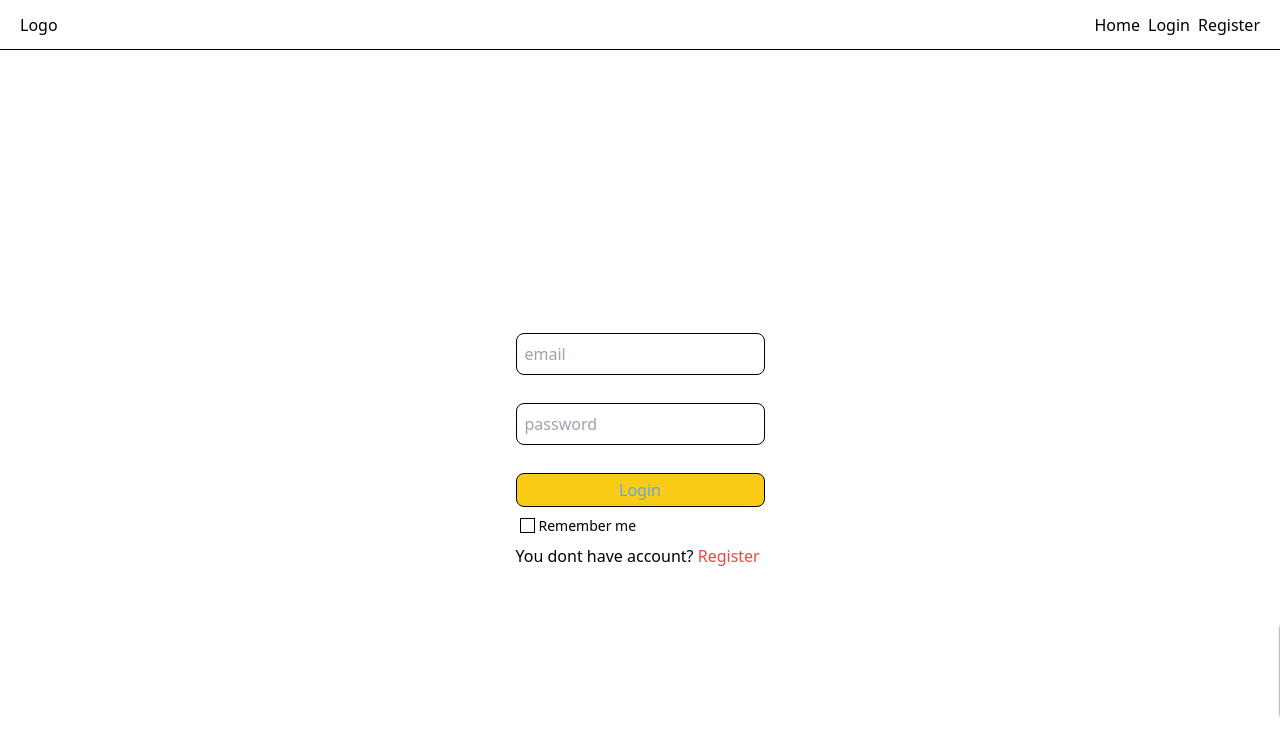
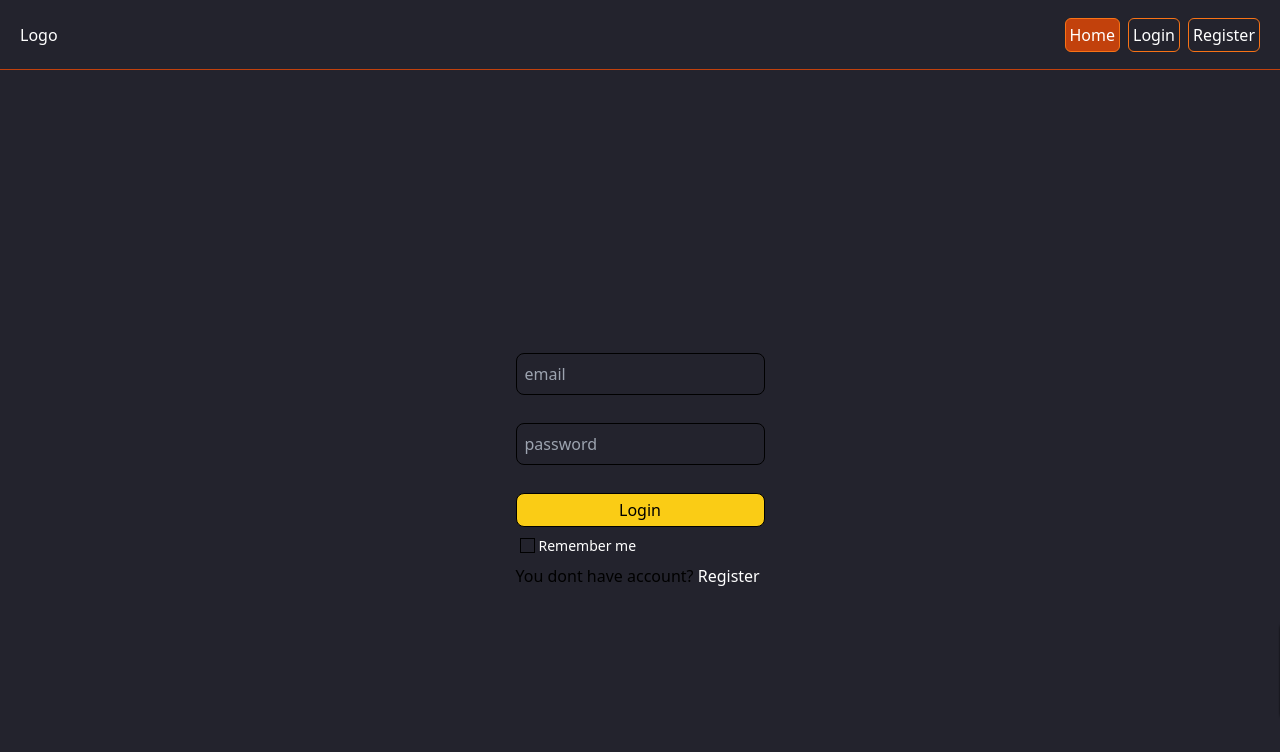
Before and after one commit to volkanfilazi/raffle-lottery-frontend, a Vue app: page /login in a window 1280 px wide. Shown: the top 752 px of the page. Built offline with nearby package versions, Linux system fonts and the light colour scheme; no server answers.

Commit message:
Initial update
V-Button changed - Navbar is updated - login & logout bugs are fixed

```diff
--- a/src/App.vue
+++ b/src/App.vue
@@ -5,7 +5,7 @@
 
 <template>
   <NavBar></NavBar>
-  <div class="flex h-screen">
+  <div class="flex h-screen bg-[#23232d]">
     <RouterView></RouterView>
   </div>
 </template>
--- a/src/components/AllRaffles.vue
+++ b/src/components/AllRaffles.vue
@@ -16,8 +16,8 @@ const raffleDetailToogle = ref<boolean>(false)
 async function createRaffle() {
   await userStore.currentUser()
   userId.value = userStore.userProfile._id
+  await raffleStore.newRaffle(userId.value, balance.value, maxParticipants.value)
   await raffleStore.getAllRaffles()
-  await raffleStore.newRaffle(userId.value, balance.value, maxParticipants.value)
 }
 
 async function fetchJoinRaffle(raffleId: string, userId: string) {
@@ -41,7 +41,7 @@ onMounted(async () => {
 </script>
 
 <template>
-  <div class="flex flex-col w-full">
+  <div class="flex flex-col w-full text-white mt-5">
     <div class="flex flex-wrap p-1 gap-2">
       <div @click="fetchGetSingleRaffle(raffle._id)" class="min-w-[300px] p-2 border-[1px] border-black"
         v-for="raffle in raffleStore.allRaffles">
@@ -57,7 +57,7 @@ onMounted(async () => {
         </div>
       </div>
     </div>
-    <div v-if="raffleDetailToogle" class="border-[1px] border-black p-2">
+    <div v-if="raffleDetailToogle" class="border-[1px] mt-5 border-black p-2">
       <div class="w-full flex flex-col justify-center items-center">
         <div>Creater : {{ raffleStore.singleRaffleResponse?.createdBy }}</div>
         <div>Max Participants :{{ raffleStore.singleRaffleResponse?.maxParticipants }}</div>
--- a/src/components/Navbar.vue
+++ b/src/components/Navbar.vue
@@ -1,44 +1,43 @@
 <script setup lang="ts">
-import { onMounted, ref, watchEffect } from 'vue';
+import { onMounted, ref } from 'vue';
 import { useUserStore } from '../store/UserStore';
-import { CurrentUser } from '../interfaces/currentUser'
 import { useRouter } from "vue-router";
+import { tryOnMounted, useStorage } from '@vueuse/core'
+
+const checkLogout = useStorage("logout",false)
 
 const router = useRouter()
 const userStore = useUserStore()
-const isLoading = ref<boolean>(true)
 
-async function fetchCurrentUser() {
+onMounted(async() =>{
   await userStore.currentUser()
-
-  isLoading.value = false
-}
-
-watchEffect(async () => {
-  await fetchCurrentUser()
 })
 
 async function logOut() {
-  userStore.logout()
-  router.push({ name: 'login' })
-  fetchCurrentUser()
+  const response = userStore.logout()
+  console.log(response);
+  if(response === ''){
+  checkLogout.value = false
+   router.push({ name: 'login' })
+  }
 }
 </script>
 
 <template>
-  <div class="w-full flex justify-between border-b-[1px] border-black pl-5 pr-5 min-h-[50px] items-center">
+  <div class="w-full flex bg-[#23232d] text-white justify-between border-b-[1px] border-orange-700 pl-5 pr-5 min-h-[70px] items-center">
     <ul>
-      <li>Logo</li>
+      <li class="text-white">Logo</li>
     </ul>
     <ul class="flex gap-2">
-      <router-link class="hover:text-yellow-400" :to="{ name: 'homepage' }">Home</router-link>
-      <template v-if="!userStore.userProfile">
-        <router-link class="hover:text-yellow-400" :to="{ name: 'login' }">Login</router-link>
-        <router-link class="hover:text-yellow-400" :to="{ name: 'register' }">Register</router-link>
+      <router-link class="border-[1px] bg-orange-700 text-white border-orange-500 p-1 rounded-md" :to="{ name: 'homepage' }">Home</router-link>
+      <template v-if="checkLogout === false">
+        <router-link class="border-[1px] border-orange-500 p-1 rounded-md" :to="{ name: 'login' }">Login</router-link>
+        <router-link class="border-[1px] border-orange-500 p-1 rounded-md" :to="{ name: 'register' }">Register</router-link>
       </template>
-      <template v-else>
-        <router-link class="hover:text-yellow-400" :to="{ name: 'login' }">{{ userStore.userProfile.username }}</router-link>
-        <p class="cursor-pointer" @click="logOut()">Logout</p>
+      <template v-if="checkLogout === true">
+        <router-link class="border-[1px] bg-orange-700 text-white border-orange-500 p-1 rounded-md" :to="{ name: 'login' }">{{ userStore.userProfile?.username }}</router-link>
+        <p class="border-[1px] bg-orange-700 text-white border-orange-500 p-1 rounded-md">balance : {{ userStore.userProfile?.balance }}</p>
+        <p class="border-[1px] bg-orange-700 text-white border-orange-500 p-1 rounded-md cursor-pointer" @click="logOut()">Logout</p>
       </template>
     </ul>
   </div>
--- a/src/components/base/V-Button.vue
+++ b/src/components/base/V-Button.vue
@@ -14,7 +14,7 @@ const clicked = async () => {
 
 <template>
   <button @click.self="clicked()" :disabled="isLoading"
-    class="flex justify-center items-center bg-yellow-400 bg-transparent border-[1px] border-black min-w-[150px] min-h-[34px] hover:bg-yellow-300 transition-all ease-in duration-100 hover:text-black p-1 rounded-lg text-blue-400">
+    class="flex justify-center items-center bg-yellow-400 bg-transparent border-[1px] border-black min-w-[150px] min-h-[34px] hover:bg-yellow-300 transition-all ease-in duration-100 hover:text-black p-1 rounded-lg text-black">
     <Icon v-if="isLoading" icon="eos-icons:bubble-loading" color="black" class="text-black" />
     <slot v-else></slot>
   </button>
--- a/src/components/base/V-Input.vue
+++ b/src/components/base/V-Input.vue
@@ -41,6 +41,6 @@ const inputValue = computed({
 </script>
 <template>
   <input v-model="inputValue"
-    class="border-[1px] text-black mb-5 focus:border-blue-600 outline-none border-black bg-transparent p-2 rounded-lg border-"
+    class="border-[1px] text-white mb-5 focus:border-blue-600 outline-none border-black bg-transparent p-2 rounded-lg border-"
     :type="typeValue" :placeholder="placeValue">
 </template>
--- a/src/pages/Login.vue
+++ b/src/pages/Login.vue
@@ -17,6 +17,9 @@ const checked = ref(false)
 const savedEmail = useStorage("email", "")
 const savedPassword = useStorage("password", "")
 
+
+const checkLogout = useStorage("logout",Boolean)
+
 const drawerToogle = ref(false)
 
 onMounted(() => {
@@ -26,16 +29,19 @@ onMounted(() => {
   }
 })
 
-
 useStorage("check", checked)
 
 async function login() {
   const response = await userStore.login(email.value, password.value)
-  setTimeout(() => {
-    if (response) {
-      router.push({ name: 'homepage', });
+  if(response){
+    const currentUserResponse = await userStore.currentUser()
+    if(currentUserResponse){
+      setTimeout( async() => {
+        checkLogout.value = true
+          router.push({ name: 'homepage', });
+      }, 2000)
     }
-  }, 2000)
+  }
   if (userStore.loginErrorMessage) {
     drawerToogle.value = true
     setTimeout(() => {
@@ -63,7 +69,7 @@ function rememberMe() {
 </script>
 
 <template>
-  <div class="flex h-full justify-center items-center w-full">
+  <div class="flex h-full justify-center text-white items-center w-full">
     <div class="flex flex-col gap-2">
       <VInput placeValue="email" typeValue="string" v-model="email"></VInput>
       <VInput placeValue="password" typeValue="password" v-model="password"></VInput>
@@ -72,7 +78,7 @@ function rememberMe() {
         <VCheckbox class="cursor-pointer" :open="checked" @click="checked = !checked"></VCheckbox>
         <h3 @click="checked = !checked" class="text-[14px] cursor-pointer">Remember me</h3>
       </div>
-    <p class="text-black">You dont have account? <span class="text-red-500 cursor-pointer"
+    <p class="text-black">You dont have account? <span class="text-white cursor-pointer"
         @click="router.push({ name: 'register'})">Register</span></p>
   </div>
   <div class="flex z-[120]">
--- a/src/store/UserStore.ts
+++ b/src/store/UserStore.ts
@@ -60,6 +60,7 @@ export const useUserStore = defineStore('user', () => {
     try {
       let response = await axios.get<User>(`${KEY}/user/currentuser`,config)
       userProfile.value = response.data
+      console.log(userProfile.value);
 
       return response.data
     } catch (error) {
@@ -68,7 +69,9 @@ export const useUserStore = defineStore('user', () => {
   }
 
   function logout(){
-    accessToken.value = undefined
+    accessToken.value = ''
+
+    return accessToken.value
   }
   return{
     login,
```
